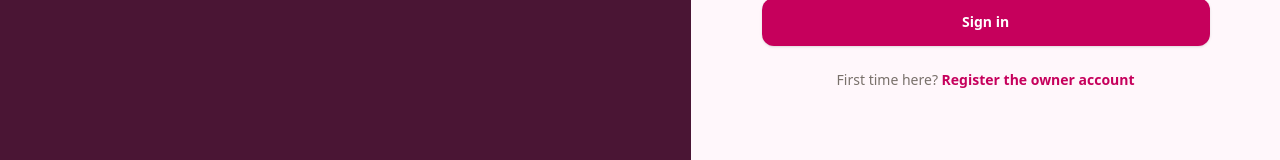
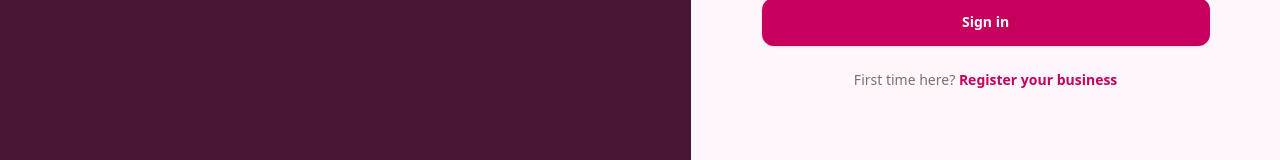
Before and after one commit to pixelDigitTony/farm-management-frontend, a React (Vite) app: page /login in a window 1280 px wide. Shown: the part 563-723 px from the top of the page. Built offline with nearby package versions, Linux system fonts and the light colour scheme; no server answers.

Commit message:
chore: changed register link text

```diff
--- a/src/pages/AuthPage.tsx
+++ b/src/pages/AuthPage.tsx
@@ -217,7 +217,7 @@ export function AuthPage() {
       <p className="mt-6 text-center text-sm text-stone-500">
         First time here?{" "}
         <Link className="font-semibold text-pink-700 hover:underline" to="/register">
-          Register the owner account
+          Register your business
         </Link>
       </p>
       <Dialog
```
